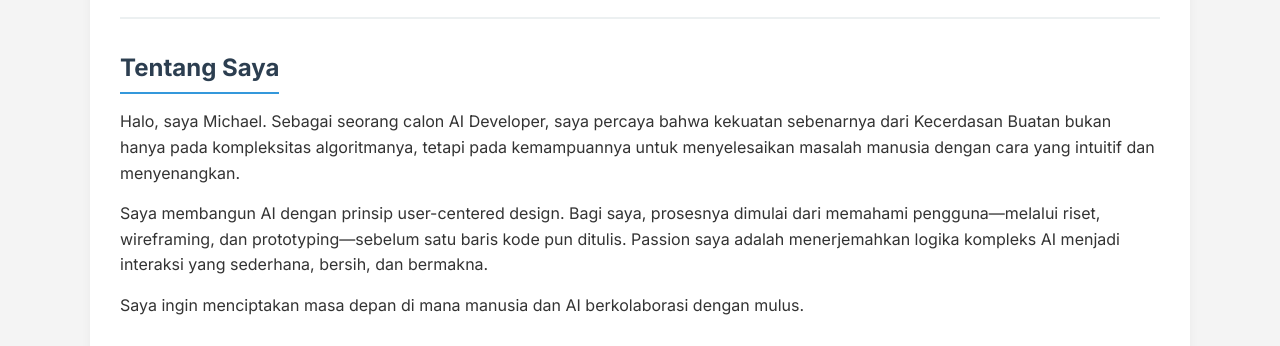
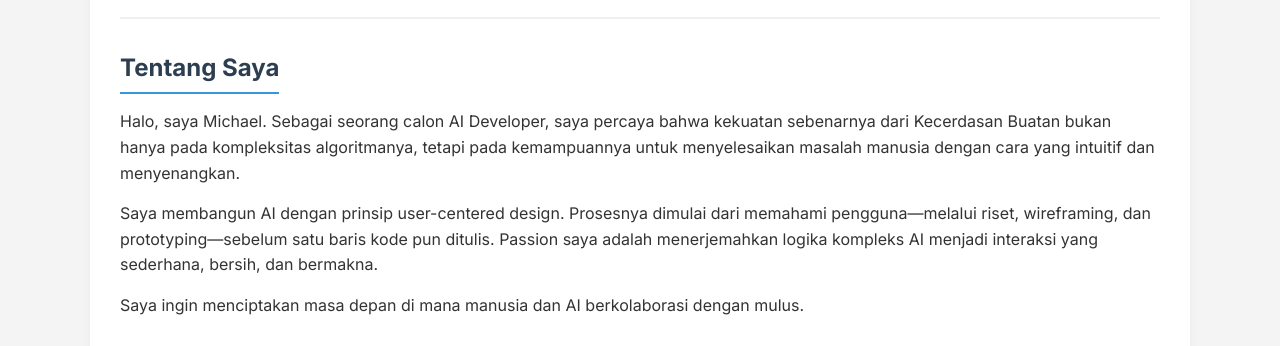
Before and after one commit to PhilippePur/SuperTeamPortofolio, a plain HTML site: page anggota3.html in a window 1280 px wide. Shown: the part 451-797 px from the top of the page. Drawn offline with Linux system fonts and the light colour scheme.

Commit message:
Update fitur

```diff
--- a/anggota3.html
+++ b/anggota3.html
@@ -35,7 +35,7 @@
                     <p>Halo, saya Michael. Sebagai seorang calon AI Developer, saya percaya bahwa kekuatan sebenarnya
                         dari Kecerdasan Buatan bukan hanya pada kompleksitas algoritmanya, tetapi pada kemampuannya
                         untuk menyelesaikan masalah manusia dengan cara yang intuitif dan menyenangkan.</p>
-                    <p> Saya membangun AI dengan prinsip user-centered design. Bagi saya, prosesnya dimulai dari
+                    <p> Saya membangun AI dengan prinsip user-centered design. Prosesnya dimulai dari
                         memahami pengguna—melalui riset, wireframing, dan prototyping—sebelum satu baris kode pun
                         ditulis. Passion saya adalah menerjemahkan logika kompleks AI menjadi interaksi yang sederhana,
                         bersih, dan bermakna.</p>
```
